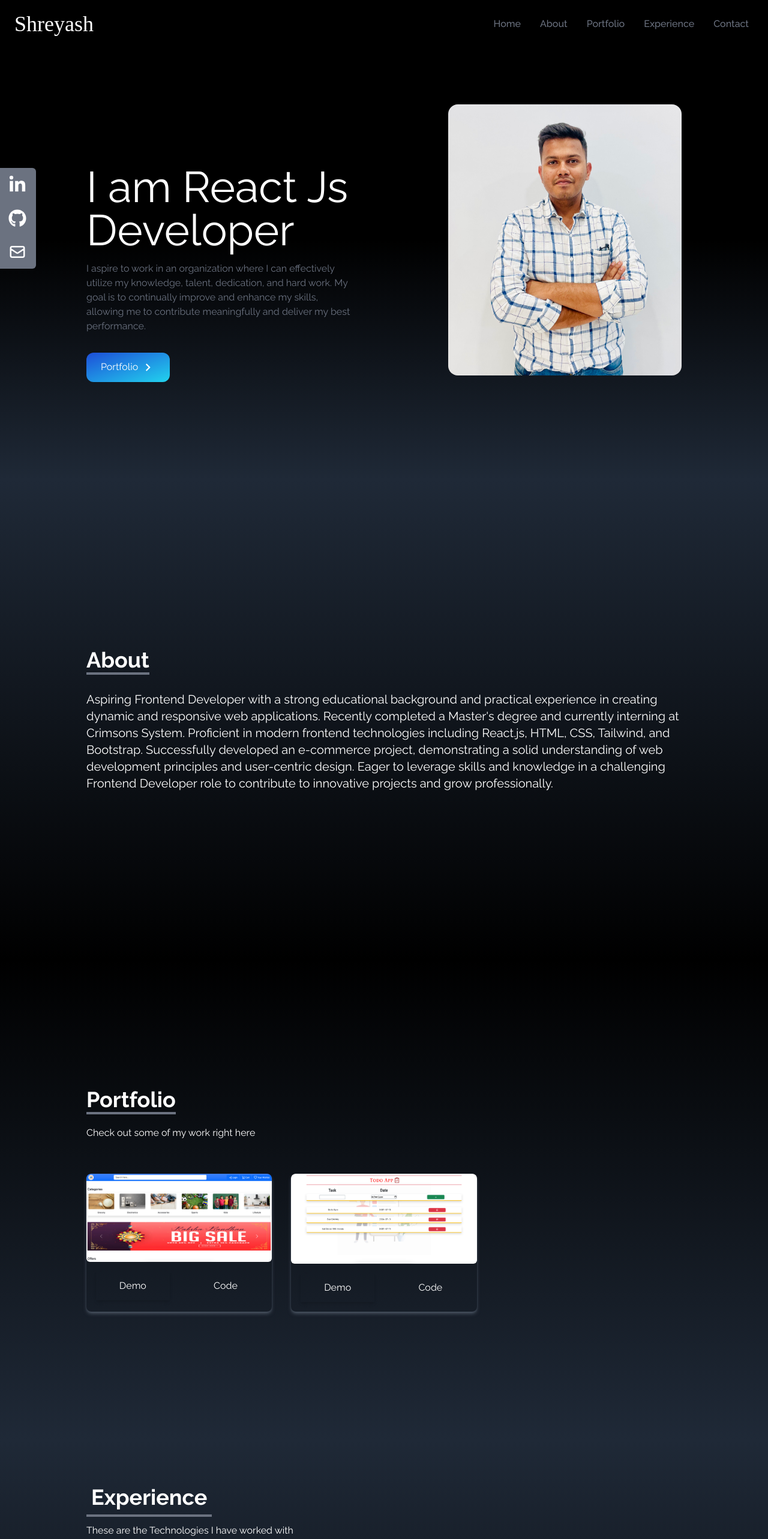
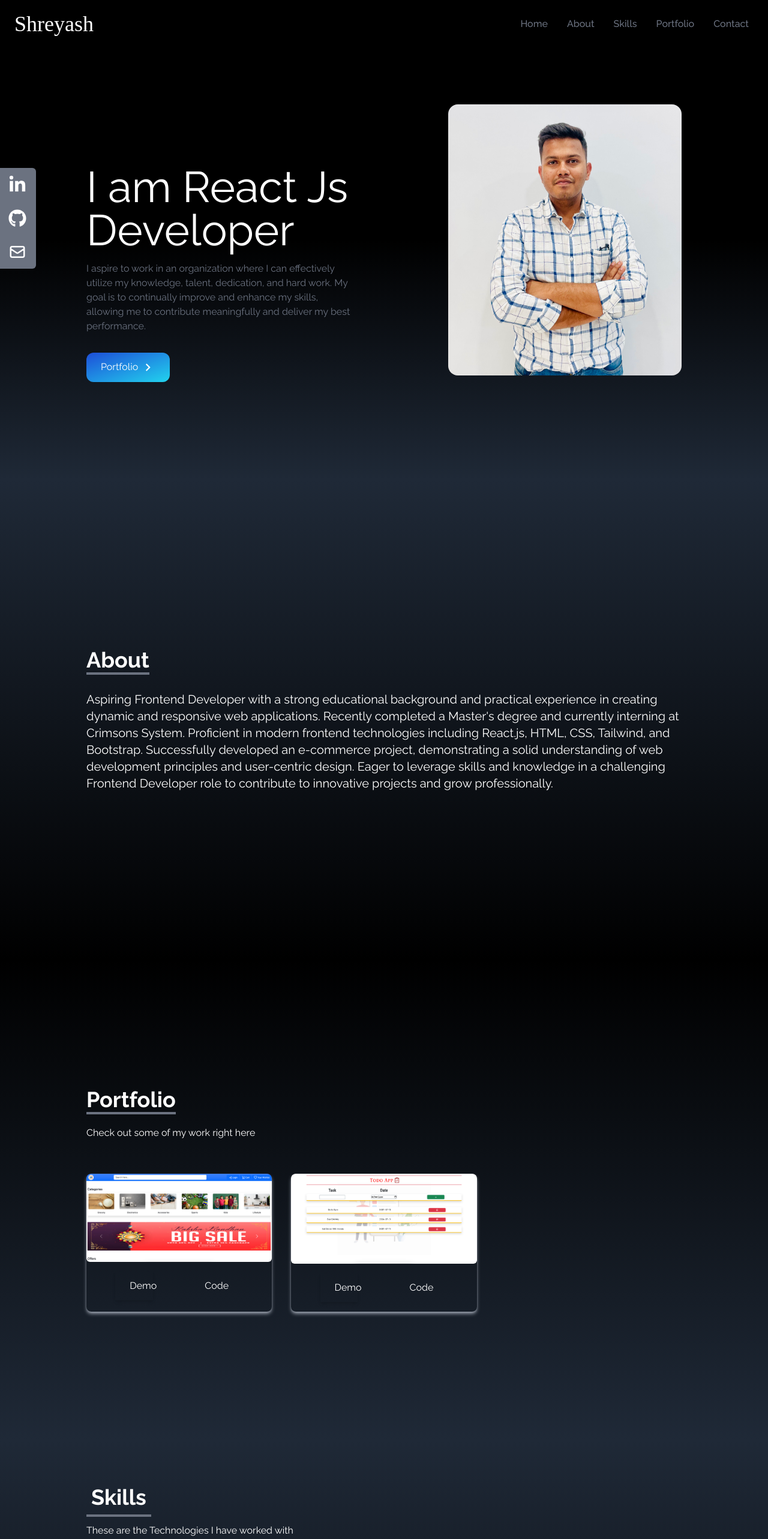
Before and after one commit to iamshreyashjain/Portfolio, a React (Vite) app: page / in a window 1280 px wide. Shown: the top 2566 px of the page at 60% size. Built offline with nearby package versions, Linux system fonts and the light colour scheme; a web font is replaced by a local one.

Commit message:
portfolio commit

```diff
--- a/package.json
+++ b/package.json
@@ -12,7 +12,8 @@
   "dependencies": {
     "react": "^18.3.1",
     "react-dom": "^18.3.1",
-    "react-icons": "^5.2.1"
+    "react-icons": "^5.2.1",
+    "react-scroll": "^1.9.0"
   },
   "devDependencies": {
     "@types/react": "^18.3.3",
--- a/src/App.css
+++ b/src/App.css
@@ -29,9 +29,7 @@
 
 /* Small devices (phones and small tablets) */
 @media only screen and (max-width: 768px) and (min-width: 576px){
- .ids{
-    margin-top: 20px;
- }
+
 }
 
 
--- a/src/App.jsx
+++ b/src/App.jsx
@@ -2,7 +2,7 @@
 import './App.css'
 import About from './components/About'
 import Contact from './components/Contact'
-import Experience from './components/Experience'
+import Skills from './components/Skills'
 import Home from './components/Home'
 import Navbar from './components/Navbar'
 import Portfolio from './components/Portfolio'
@@ -19,7 +19,7 @@ function App() {
     <SocialLinks/>
     <About/>
     <Portfolio/>
-    <Experience/>
+    <Skills/>
     <Contact/>
     </>
   )
--- a/src/components/About.jsx
+++ b/src/components/About.jsx
@@ -1,7 +1,7 @@
 export default function About(){
     return(
         <>
-            <div name="about" className="w-full h-screen bg-gradient-to-b from-gray-800 to-black text-white">
+            <div name="About" className="w-full h-screen bg-gradient-to-b from-gray-800 to-black text-white">
                 <div className="max-w-screen-lg p-4 mx-auto flex flex-col justify-center w-full h-full">
                 <div className="pb-8">
                     <p className="text-4xl font-bold inline border-b-4 border-gray-500">About</p>
--- a/src/components/Contact.jsx
+++ b/src/components/Contact.jsx
@@ -1,15 +1,15 @@
 export default function Contact(){
     return(
         <>
-        <div name="experience"
-                 className="bg-gradient-to-b from-gray-800 to-black w-full h-screen">
-                <div className="max-w-screen-lg mx-auto p-4 flex flex-col justify-center w-full h-full text-white">
+        <div name="Contact"
+                 className="w-full h-screen bg-gradient-to-b from-gray-800 to-black ">
+                <div className="max-w-screen-lg  mx-auto p-4 flex flex-col justify-center  h-full text-white">
                     <div>
                         <p className="text-4xl font-bold border-b-4 border-gray-500 p-2 inline">Contact</p>
                         <p className="py-6">Let's get connect</p>
                     </div>
                     <div className="flex justify-center items-center">
-                    <form action="" className="flex flex-col w-full md:w-1/2 gap-3">
+                    <form action="https://getform.io/f/bqonkgyb" method="POST" className="flex flex-col w-full md:w-1/2 gap-3">
                         <input type="text"
                             name="name"
                             placeholder="Enter your name"
--- a/src/components/Home.jsx
+++ b/src/components/Home.jsx
@@ -1,10 +1,10 @@
 import portfolio from './../assets/portfolioImg.jpg'
-
+import { Link } from 'react-scroll'
 import { MdOutlineKeyboardArrowRight } from 'react-icons/md'
 export default function Home(){
     return(
         <>
-            <div name = "home" className = "h-screen w-full bg-gradient-to-b from-black via-black to-gray-800">
+            <div name = "Home" className = "h-screen w-full bg-gradient-to-b from-black via-black to-gray-800">
                 <div className='md:flex-row max-w-screen-lg mx-auto flex flex-col items-center justify-center h-full px-4 text-white'>
                     <div className='flex flex-col justify-center ' >
                         <h2 className='text-4xl sm:text-7xl mt-32'>I am React Js Developer</h2>
@@ -13,12 +13,13 @@ export default function Home(){
                             My goal is to continually improve and enhance my skills, allowing me to contribute meaningfully and deliver my best performance.
                         </p>
                     <div>
-                        <button className='group flex items-center justify-center bg-gradient-to-br from-blue-700 to-cyan-400 rounded-xl px-6 py-3 my-4 w-fit cursor-pointer'>
-                            Portfolio
+                    <Link to = "Portfolio" smooth duration={500}>
+                    <button className='group flex items-center justify-center bg-gradient-to-br from-blue-700 to-cyan-400 rounded-xl px-6 py-3 my-4 w-fit cursor-pointer'>Portfolio
                             <span className='group-hover:rotate-90 duration-300'>
                                 <MdOutlineKeyboardArrowRight size={25} className='ml-1' />
                             </span>
                         </button>
+                        </Link>
                     </div>
                 </div>
                 <div>
--- a/src/components/Navbar.jsx
+++ b/src/components/Navbar.jsx
@@ -1,7 +1,29 @@
 import { useState } from "react"
 import { FaBars, FaTimes } from "react-icons/fa"
+import { Link } from "react-scroll"
 export default function Navbar(){
-    const links = ['Home', 'About', 'Portfolio', 'Experience', 'Contact']
+    const links = [
+        {
+            id: 1,
+            link : 'Home'
+        },
+        {
+            id: 2,
+            link : 'About'
+        },
+        {
+            id: 3,
+            link : 'Skills'
+        },
+        {
+            id: 4,
+            link : 'Portfolio'
+        },
+        {
+            id: 5,
+            link : 'Contact'
+        },
+    ]
     const [nav, setNav] = useState(false)
     return(
         <>
@@ -10,18 +32,23 @@ export default function Navbar(){
                 <h1 className="text-4xl font-heading ml-2">Shreyash</h1>
             </div>
             <ul className="hidden md:flex">
-            {links.map((data, index)=>(
-                <li key={index} className="px-4 cursor-pointer capitalize font-medium text-gray-500 hover:scale-105 duration-200" >{data}</li>
+            {links.map(({id, link})=>(
+                <li key={id} className="px-4 cursor-pointer capitalize font-medium text-gray-500 hover:scale-105 duration-200" >
+                    <Link to ={link} smooth duration={500} onClick={()=>console.log('clicked')}>{link}</Link>
+                </li>
             ))}
             </ul>
+
             <div onClick={()=>setNav(!nav)} className="cursor-pointer pr-4 z-10 text-gray-500 md:hidden">
             {nav ? <FaTimes size={30}/> : <FaBars size={30}/>}
             </div>
 
             {nav &&
             <ul className="flex flex-col justify-center items-center absolute top-0 left-0 w-full h-screen bg-gradient-to-b from-black to-gray-800 text-gray-500">
-            {links.map((data, index)=>(
-                <li key={index} className="py-4 text-5xl cursor-pointer capitalize font-medium text-gray-500 hover:scale-105 duration-200" >{data}</li>
+            {links.map(({id, link})=>(
+                <li key={id} className="py-4 text-5xl cursor-pointer capitalize font-medium text-gray-500 hover:scale-105 duration-200" >
+                    <Link to ={link} smooth duration={600} onClick={()=>(setNav(false))} >{link}</Link>
+                </li>
             ))}
             </ul>
         }
--- a/src/components/Portfolio.jsx
+++ b/src/components/Portfolio.jsx
@@ -1,34 +1,41 @@
 import eComm from './../assets/eComm.png'
 import todoApp from './../assets/TodoApp.png'
-export default function Portfolio(){
+
+export default function Portfolio() {
     const portfolios = [
         {
-            id : 1,
-            src : eComm,
+            id: 1,
+            src: eComm,
+            vercelLink: 'https://e-commerce-lovat-nine.vercel.app/',
+            gitLink: 'https://github.com/iamshreyashjain/e-commerce'
         },
         {
             id: 2,
-            src :todoApp
+            src: todoApp,
+            vercelLink: 'https://todoapp-lac-ten.vercel.app',
+            gitLink: 'https://github.com/iamshreyashjain/todoApp'
         },
+    ];
 
-    ]
-    return(
+    return (
         <>
-        <div name = "portfolio" className="bg-gradient-to-b from-black to-gray-800 w-full text-white md:h-screen">
+            <div name="Portfolio" className="bg-gradient-to-b from-black to-gray-800 w-full text-white md:h-screen">
                 <div className="max-w-screen-lg p-4 mx-auto flex flex-col justify-center w-full h-full">
                     <div className="pb-8">
                         <p className="text-4xl font-bold inline border-b-4 border-gray-500">Portfolio</p>
                         <p className="py-6">Check out some of my work right here</p>
                     </div>
-                <div className='grid sm:gird-cols-2 md:grid-cols-3 gap-8 px-12 sm:px-0'>
-                {portfolios.map(({id, src}) => (
-                    <div className='shadow-md shadow-gray-600 rounded-lg overflow-hidden' key={id}>
-                        <img src={src}
-                              alt =""
-                              className='rounded-md duration-200 hover:scale-105 '/>
+                    <div className='grid sm:grid-cols-2 md:grid-cols-3 gap-8 px-12 sm:px-0'>
+                        {portfolios.map(({ id, src, vercelLink, gitLink }) => (
+                            <div className='shadow-md shadow-gray-400 rounded-lg overflow-hidden' key={id}>
+                                <img src={src} alt="" className='rounded-md duration-200 hover:scale-105' />
                                 <div className='flex items-center justify-center'>
-                        <button className='w-1/2 px-6 py-3 shadow-md  m-4 duration-200 hover:scale-105'>Demo</button>
+                                    <a href={vercelLink} target="_blank" rel="noopener noreferrer">
+                                        <button className='w-1/2 px-6 py-3 shadow-md m-4 duration-200 hover:scale-105'>Demo</button>
+                                    </a>
+                                    <a href={gitLink} target="_blank" rel="noopener noreferrer">
                                         <button className='w-1/2 px-6 py-3 m-4 duration-200 hover:scale-105'>Code</button>
+                                    </a>
                                 </div>
                             </div>
                         ))}
@@ -36,5 +43,5 @@ export default function Portfolio(){
                 </div>
             </div>
         </>
-    )
+    );
 }
--- a/src/components/Experience.jsx
+++ b/src/components/Skills.jsx
@@ -6,7 +6,7 @@ import ReactIcon from './../assets/React-icon.png'
 import Tailwind from './../assets/tw2.png'
 import GitHub from './../assets/github.png'
 
-export default function Experience(){
+export default function Skills(){
     const experience = [
         {
             id: 1,
@@ -54,11 +54,11 @@ export default function Experience(){
 ]
     return(
         <>
-            <div name="experience"
+            <div name="Skills"
                  className="bg-gradient-to-b from-gray-800 to-black w-full h-screen">
                 <div className="max-w-screen-lg mx-auto p-4 flex flex-col justify-center w-full h-full text-white">
                     <div>
-                        <p className="text-4xl font-bold border-b-4 border-gray-500 p-2 inline">Experience</p>
+                        <p className="text-4xl font-bold border-b-4 border-gray-500 p-2 inline">Skills</p>
                         <p className="py-6">These are the Technologies I have worked with</p>
                     </div>
                     <div className="w-full grid grid-cols-2 sm:grid-cols-3 gap-8 text-center py-8 px-12 sm:px-0">
```
Also changed, not shown: 1 other file (tests, documents, lock files or other folders). Lines whose indentation alone changed are shown as unchanged.
